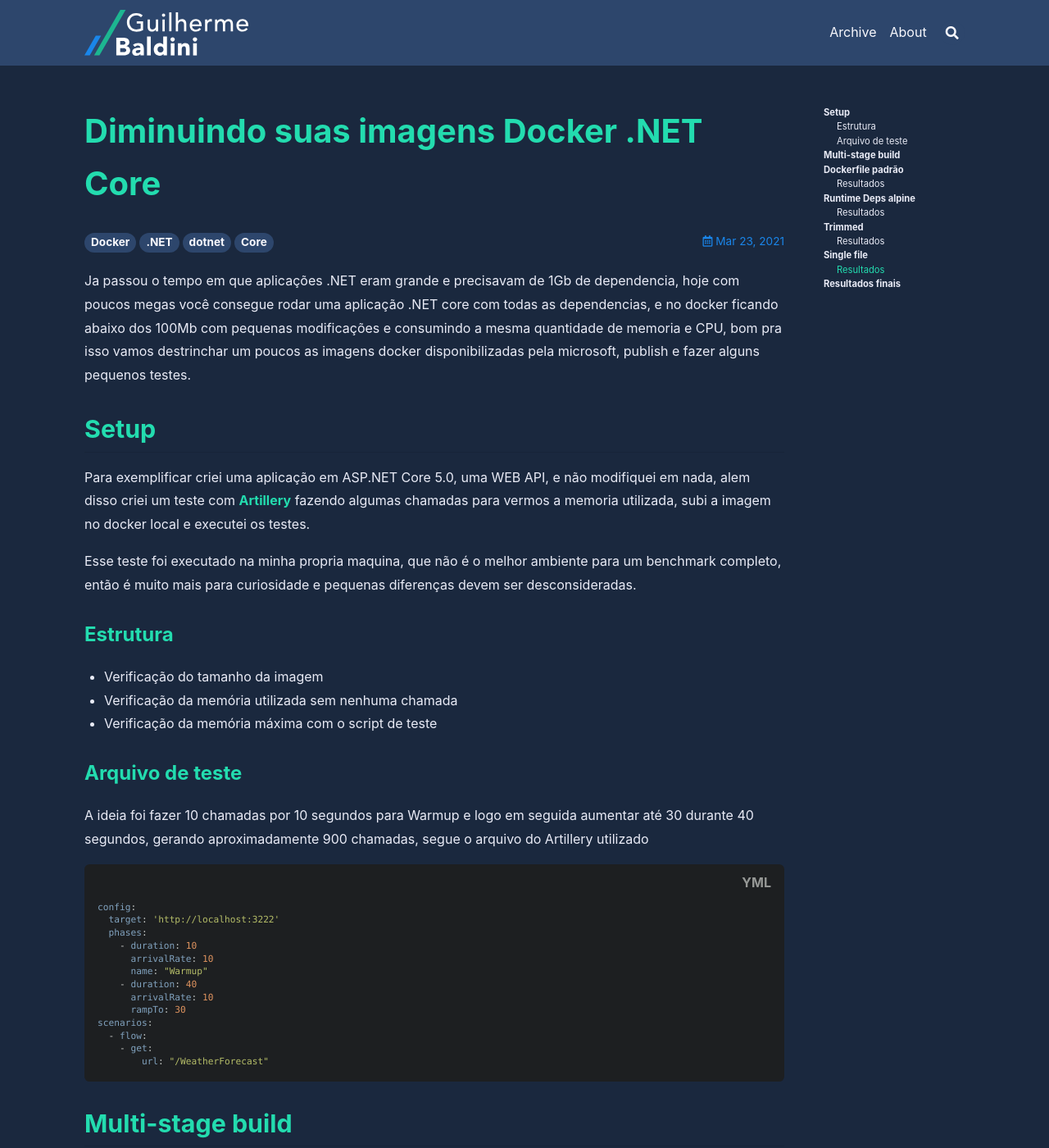
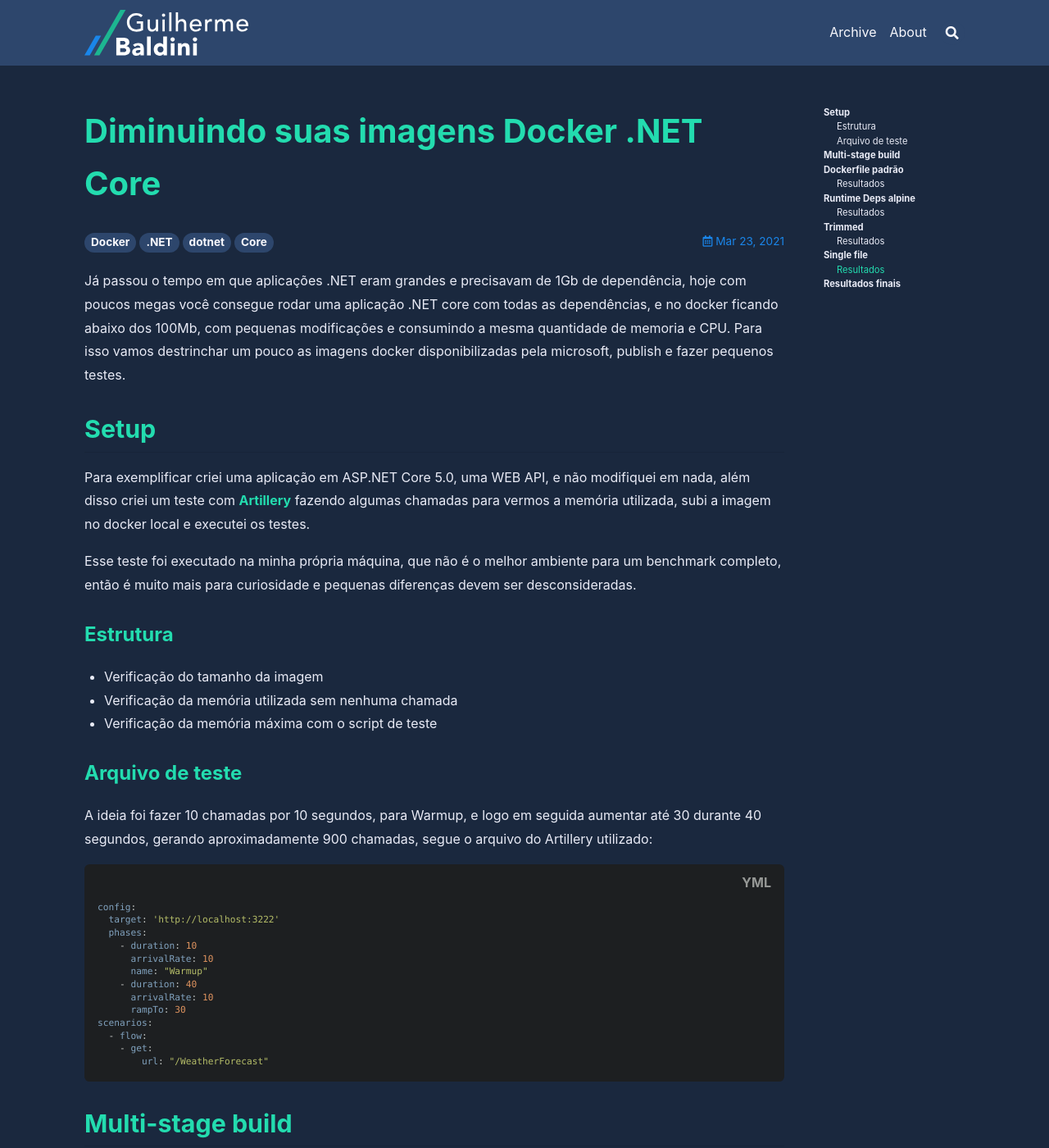
Before and after one commit to Baldini/baldini.github.io, a Jekyll site: the page built from _posts/2021-03-23-dotnet-images.md, in a window 1280 px wide and 1400 px high. Shown: the whole window at 82% size. Built offline with Jekyll 4.4.1, drawn with Linux system fonts in a browser that asks for light colours; nearby versions of some CDN libraries; comment, search, counter and statistics services are not loaded; some of the changed text lies outside the part shown.

Commit message:
fix typos

```diff
--- a/_posts/2021-03-23-dotnet-images.md
+++ b/_posts/2021-03-23-dotnet-images.md
@@ -4,13 +4,13 @@ tags: Docker .NET dotnet Core
 key: dotnet-images
 ---
 
-Ja passou o tempo em que aplicações .NET eram grande e precisavam de 1Gb de dependencia, hoje com poucos megas você consegue rodar uma aplicação .NET core com todas as dependencias, e no docker ficando abaixo dos 100Mb com pequenas modificações e consumindo a mesma quantidade de memoria e CPU, bom pra isso vamos destrinchar um poucos as imagens docker disponibilizadas pela microsoft, publish e fazer alguns pequenos testes.
+Já passou o tempo em que aplicações .NET eram grandes e precisavam de 1Gb de dependência, hoje com poucos megas você consegue rodar uma aplicação .NET core com todas as dependências, e no docker ficando abaixo dos 100Mb, com pequenas modificações e consumindo a mesma quantidade de memoria e CPU. Para isso vamos destrinchar um pouco as imagens docker disponibilizadas pela microsoft, publish e fazer pequenos testes.
 
 ## Setup
 
-Para exemplificar criei uma aplicação em ASP.NET Core 5.0, uma WEB API, e não modifiquei em nada, alem disso criei um teste com [Artillery](artillery.io) fazendo algumas chamadas para vermos a memoria utilizada, subi a imagem no docker local e executei os testes.
+Para exemplificar criei uma aplicação em ASP.NET Core 5.0, uma WEB API, e não modifiquei em nada, além disso criei um teste com [Artillery](artillery.io) fazendo algumas chamadas para vermos a memória utilizada, subi a imagem no docker local e executei os testes.
 
-Esse teste foi executado na minha propria maquina, que não é o melhor ambiente para um benchmark completo, então é muito mais para curiosidade e pequenas diferenças devem ser desconsideradas.
+Esse teste foi executado na minha própria máquina, que não é o melhor ambiente para um benchmark completo, então é muito mais para curiosidade e pequenas diferenças devem ser desconsideradas.
 
 ### Estrutura
 
@@ -20,7 +20,7 @@ Esse teste foi executado na minha propria maquina, que não é o melhor ambiente
 
 ### Arquivo de teste
 
-A ideia foi fazer 10 chamadas por 10 segundos para Warmup e logo em seguida aumentar até 30 durante 40 segundos, gerando aproximadamente 900 chamadas, segue o arquivo do Artillery utilizado
+A ideia foi fazer 10 chamadas por 10 segundos, para Warmup, e logo em seguida aumentar até 30 durante 40 segundos, gerando aproximadamente 900 chamadas, segue o arquivo do Artillery utilizado:
 
 {% highlight yml %}
 config:
@@ -102,7 +102,7 @@ COPY --from=publish /app/publish .
 ENTRYPOINT ["./DockerImages"]
 {% endhighlight %}
 
-Aqui temos algumas modificações, mudamos a imagem para a runtime-deps:alpine, que é baseada no Alpine e contem as dependencias necessárias para rodar o .NET, ela é o ideal para rodar aplicações self-contained, então alteramos o comando de publicação para gerar uma aplicação self-contained e para o runtime do linux.
+Aqui temos algumas modificações, mudamos a imagem para a runtime-deps:alpine, que é baseada no Alpine e contém as dependências necessárias para rodar o .NET, ela é ideal para rodar aplicações self-contained, então alteramos o comando de publicação para gerar uma aplicação self-contained e para o runtime do linux.
 
 ### Resultados
 
@@ -110,7 +110,7 @@ Aqui temos algumas modificações, mudamos a imagem para a runtime-deps:alpine,
 - Memory Idle: 32mb
 - Memory Max: 54mb
 
-Com essas modificações conseguimos diminuir o tamanho total da imagem para 104mb sem modificações no uso de memoria.
+Com essas modificações conseguimos diminuir o tamanho total da imagem para 104mb, sem modificações no uso de memória.
 
 ## Trimmed
 
@@ -145,7 +145,7 @@ Podemos adicionar no dotnet publish para remover as bibliotecas não usadas e de
 - Memory Idle: 36mb
 - Memory Max: 59mb
 
-Agora temos uma imagem ainda menor sem comprometer a memoria consumida.
+Agora temos uma imagem ainda menor, sem comprometer a memória consumida.
 
 ## Single file
 
@@ -172,7 +172,7 @@ COPY --from=publish /app/publish .
 ENTRYPOINT ["./DockerImages"]
 {% endhighlight %}
 
-Podemos diminuir ainda mais a imagem colocando a opção no publish de SingleFile, que faz todos os arquivos e dependencias ficarem dentro de um unico arquivo.
+Podemos diminuir ainda mais a imagem colocando a opção no publish de SingleFile, que faz com que todos os arquivos e dependências fiquem dentro de um único arquivo.
 
 ### Resultados
 
@@ -180,7 +180,7 @@ Podemos diminuir ainda mais a imagem colocando a opção no publish de SingleFil
 - Memory Idle: 36mb
 - Memory Max: 59mb
 
-Agora temos uma imagem ainda menor sem comprometer a memoria consumida.
+Agora temos uma imagem ainda menor, sem comprometer a memória consumida.
 
 ## Resultados finais
 
@@ -191,6 +191,6 @@ Agora temos uma imagem ainda menor sem comprometer a memoria consumida.
 |Trimmed|61.6Mb|36Mb|59mb|
 |Single file|50.2Mb|36Mb|59mb|
 
-Você pode explorar mais opções de [Publish](https://docs.microsoft.com/pt-br/dotnet/core/tools/dotnet-publish) ou versões diferentes das imagens [Docker](https://github.com/dotnet/dotnet-docker)
+Você pode explorar mais opções de [Publish](https://docs.microsoft.com/pt-br/dotnet/core/tools/dotnet-publish) ou versões diferentes das imagens [Docker](https://github.com/dotnet/dotnet-docker).
 
-Com isso podemos ter uma imagem com nossa aplicação com 60mb de tamanho, consumindo 35mb de ram e com mais segurança com imagens alpine e com um dos melhores desempenhos :)
+Com isso podemos ter uma imagem com nossa aplicação, com 60mb de tamanho, consumindo 35mb de ram, e com mais segurança com imagens alpine e com um dos melhores desempenhos. :)
```
Also changed, not shown: other parts of _posts/2021-03-23-dotnet-images.md (+2 -2 lines).
